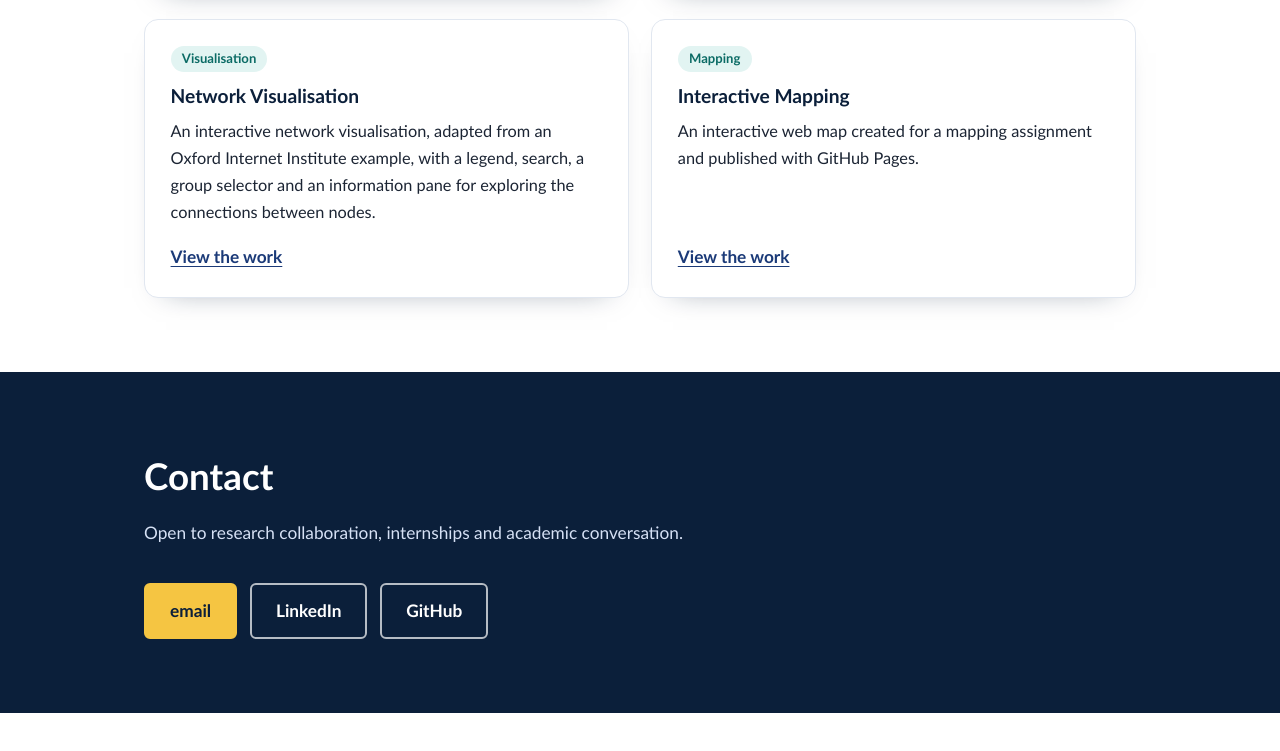
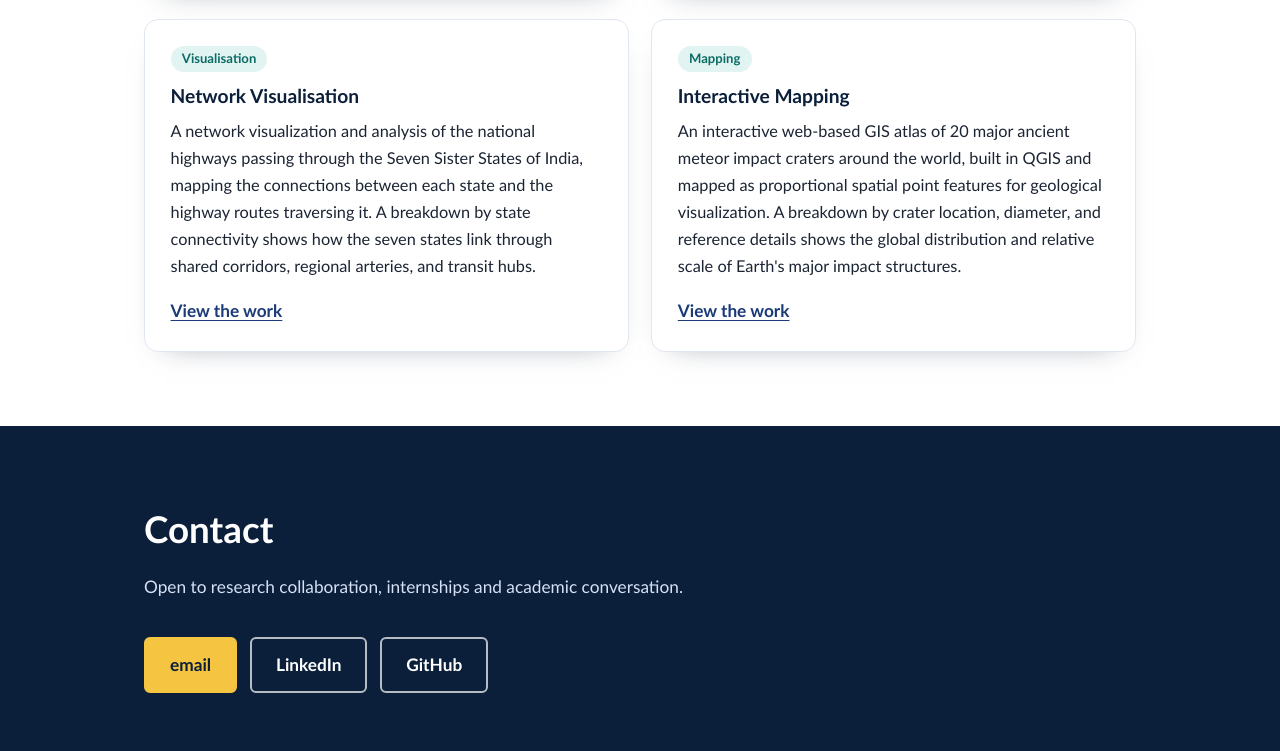
Before and after one commit to adityakumar190/my-projects, a plain HTML site: page index.html in a window 1280 px wide. Shown: the part 3062-3813 px from the top of the page. Before the commit the page ends 3775 px from the top, so only its background shows below. Drawn offline with Linux system fonts and the light colour scheme.

Commit message:
Update index.html

```diff
--- a/index.html
+++ b/index.html
@@ -213,14 +213,14 @@ section.soft{background:var(--soft)}
       <article class="card proj">
         <span class="chip">Visualisation</span>
         <h3>Network Visualisation</h3>
-        <p>An interactive network visualisation, adapted from an Oxford Internet Institute example, with a legend, search, a group selector and an information pane for exploring the connections between nodes.</p>
+        <p>A network visualization and analysis of the national highways passing through the Seven Sister States of India, mapping the connections between each state and the highway routes traversing it. A breakdown by state connectivity shows how the seven states link through shared corridors, regional arteries, and transit hubs.</p>
         <a class="link" href="https://adityakumar190.github.io/network-assignment/">View the work</a>
       </article>
 
       <article class="card proj">
         <span class="chip">Mapping</span>
         <h3>Interactive Mapping</h3>
-        <p>An interactive web map created for a mapping assignment and published with GitHub Pages.</p>
+        <p>An interactive web-based GIS atlas of 20 major ancient meteor impact craters around the world, built in QGIS and mapped as proportional spatial point features for geological visualization. A breakdown by crater location, diameter, and reference details shows the global distribution and relative scale of Earth's major impact structures.</p>
         <a class="link" href="https://adityakumar190.github.io/mapping-assignment/">View the work</a>
       </article>
 
```
